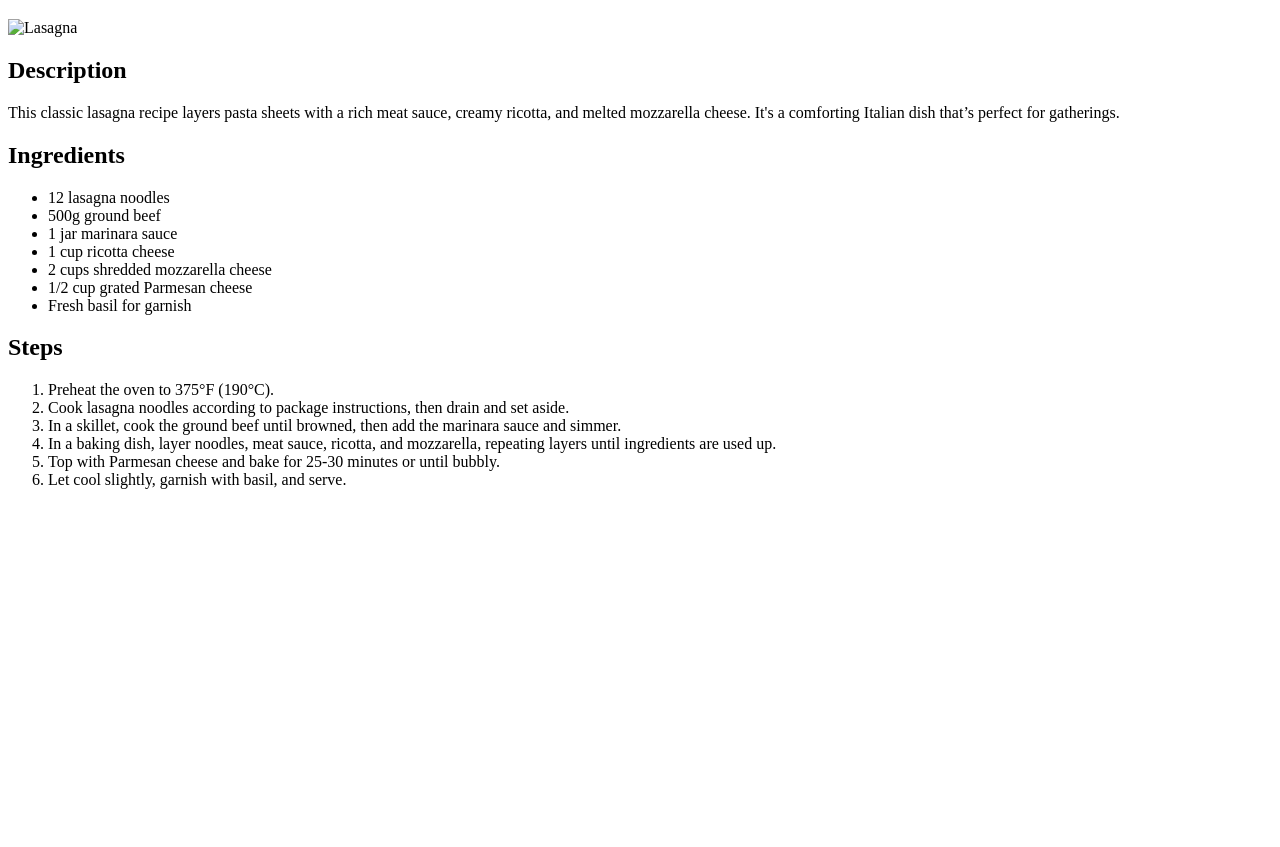
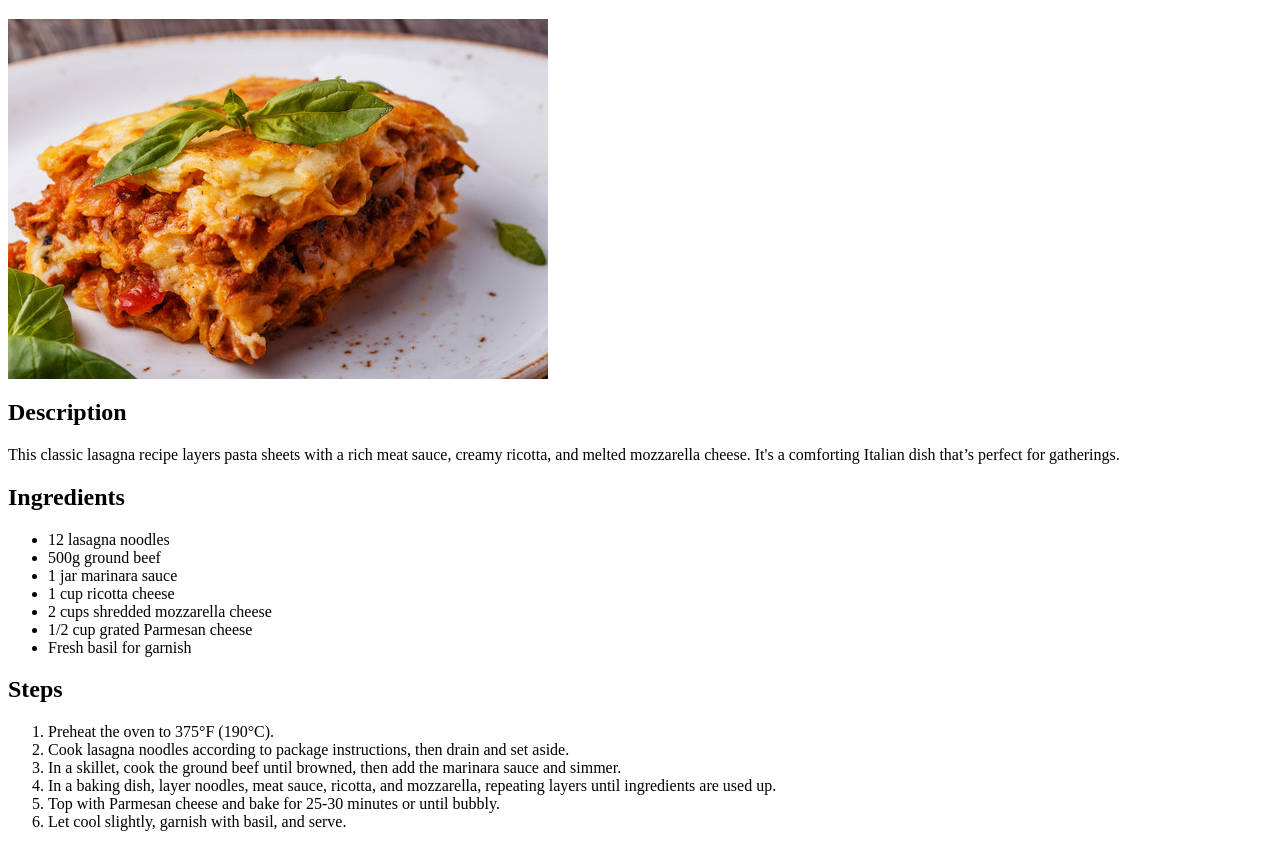
Before and after one commit to nadakh-all/odin-recipes, a plain HTML site: page recipes/lasagna.html in a window 1280 px wide. Shown: the part 61-908 px from the top of the page. Before the commit the page ends 800 px from the top, so only its background shows below. Drawn offline with Linux system fonts and the light colour scheme.

Commit message:
Update lasagna.html
picture not displayed due to path error

```diff
--- a/recipes/lasagna.html
+++ b/recipes/lasagna.html
@@ -3,7 +3,7 @@
 <html>
 <h1>Lasagna</h1>
 
-<img src="recipes/lasagna.jpg" alt="Lasagna">
+<img src="lasagna.jpg" alt="Lasagna">
 
 <h2>Description</h2>
 <p>This classic lasagna recipe layers pasta sheets with a rich meat sauce, creamy ricotta, and melted mozzarella cheese. It's a comforting Italian dish that’s perfect for gatherings.</p>
```
